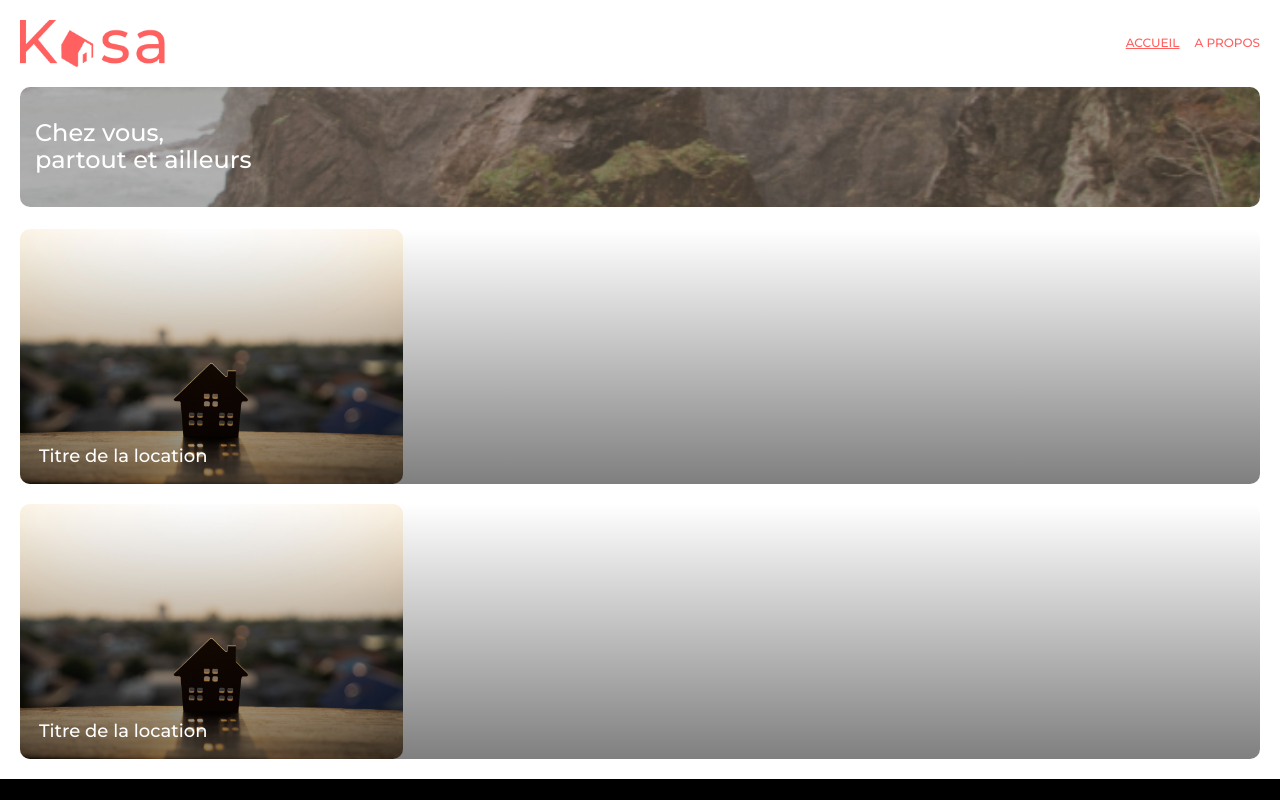
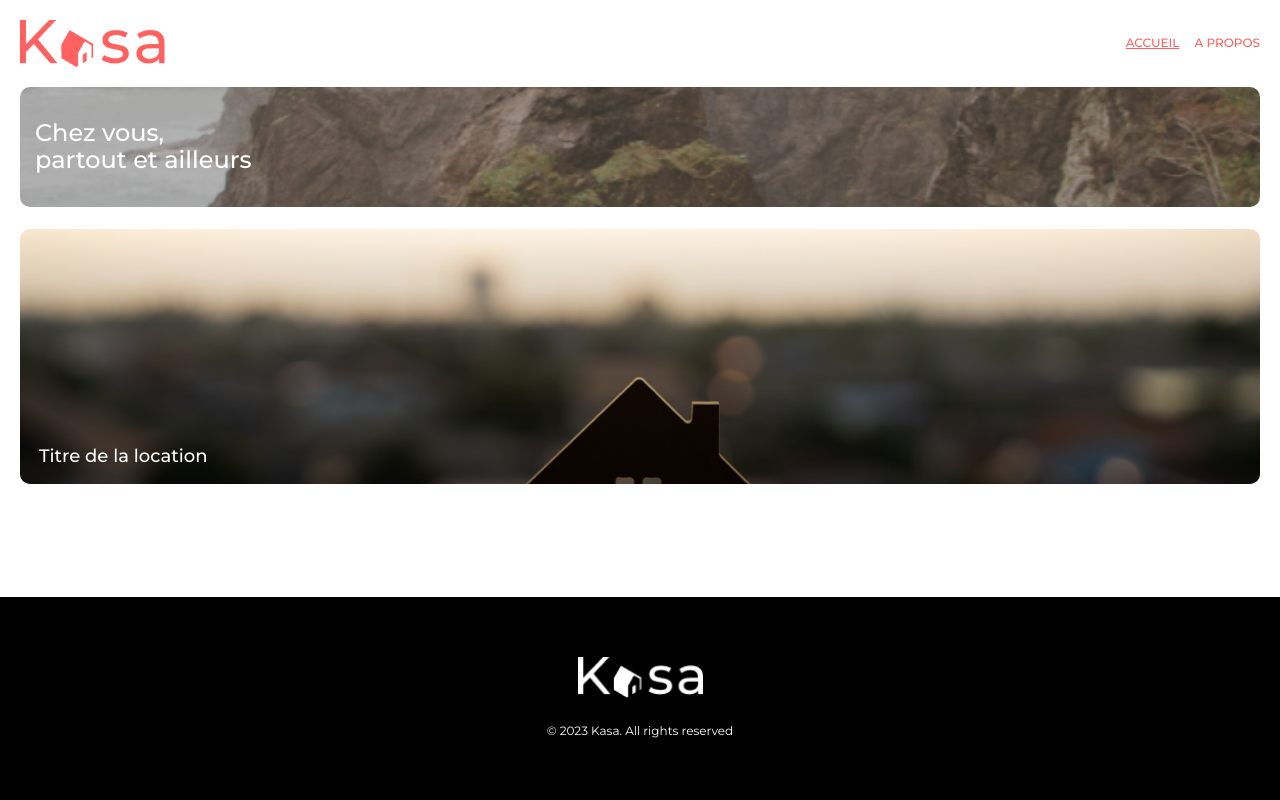
Before and after one commit to natho19/kasa, a React (Create React App) app: page / in a window 1280 px wide. Shown: the top 800 px of the page. Built offline with nearby package versions, Linux system fonts and the light colour scheme.

Commit message:
full height layout

```diff
--- a/src/pages/Home.js
+++ b/src/pages/Home.js
@@ -12,7 +12,6 @@ const Home = () => {
                 <Banner />
                 <section className="cards">
                     <Card />
-                    <Card />
                 </section>
             </main>
             <Footer />
--- a/src/styles/base/_base.scss
+++ b/src/styles/base/_base.scss
@@ -35,3 +35,17 @@ button {
 :focus {
     outline: none;
 }
+
+#root {
+    display: flex;
+    flex-direction: column;
+    height: 100vh;
+}
+
+main {
+    flex-grow: 1;
+}
+
+footer {
+    flex-shrink: 0;
+}
--- a/src/styles/components/_card.scss
+++ b/src/styles/components/_card.scss
@@ -1,13 +1,19 @@
 .card {
     &__link {
+        border-radius: 10px;
         display: block;
         height: 255px;
         position: relative;
         margin-bottom: 20px;
+
+        &:hover {
+            box-shadow: 0 8px 14px rgba(0, 0, 0, 0.2);
+        }
     }
 
     &__image {
         border-radius: 10px;
+        width: 100%;
         height: 100%;
         object-fit: cover;
     }
--- a/src/styles/components/_navigation.scss
+++ b/src/styles/components/_navigation.scss
@@ -14,7 +14,6 @@
             font-size: 12px;
             font-weight: 500;
             text-transform: uppercase;
-            transition: all ease-in-out 0.15s;
 
             &:hover {
                 color: $black-color;
```
